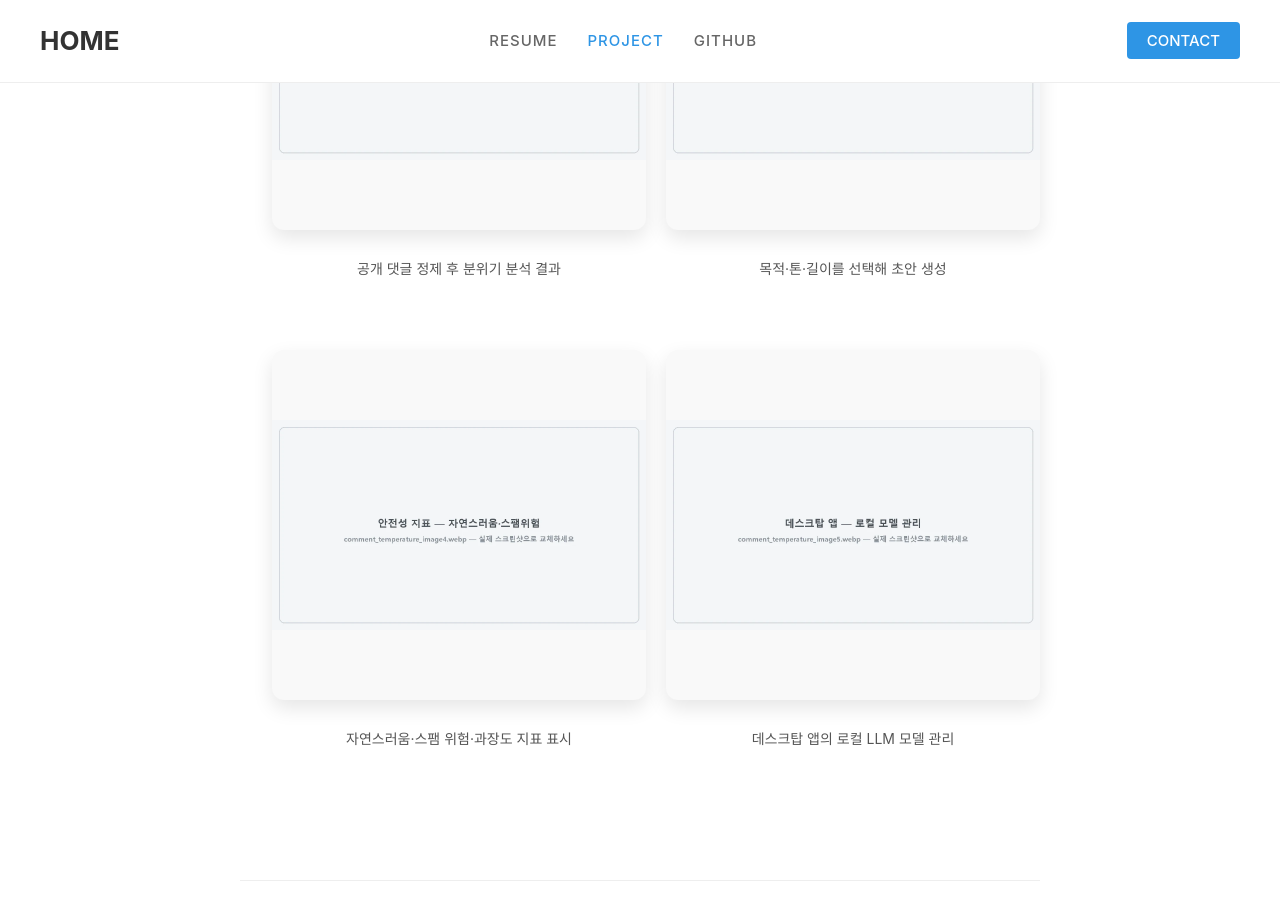
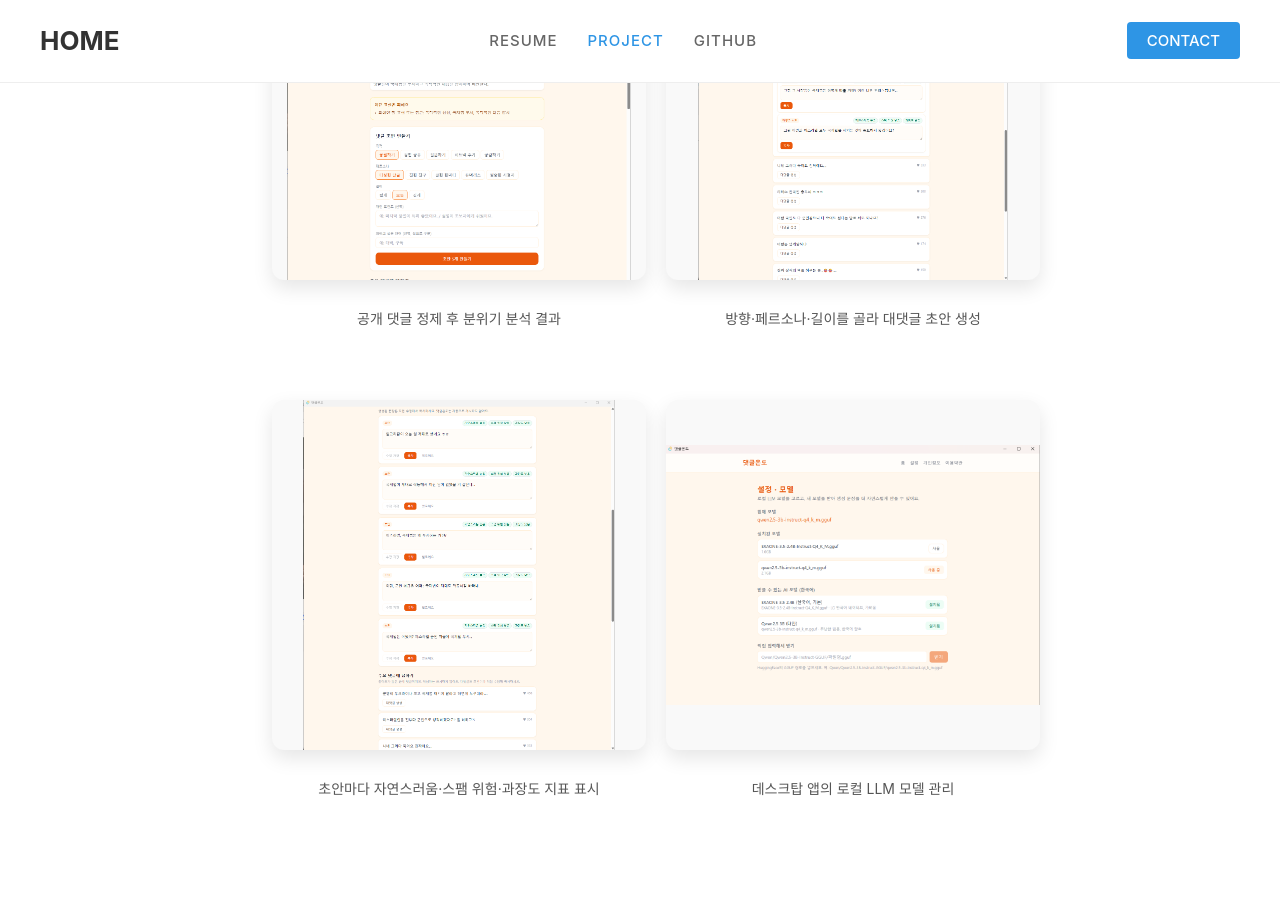
Before and after one commit to aquhm/aquhm.github.io, a Jekyll site: the page built from portfolio/comment_temperature.md, in a window 1280 px wide and 900 px high, scrolled down 4283 px. Built offline with Jekyll 4.4.1, drawn with Linux system fonts in a browser that asks for light colours.

Commit message:
댓글온도 스크린샷을 실제 화면으로 교체
placeholder 5장을 실제 앱 화면(메인·분석 결과·대댓글 생성·안전성
지표·모델 관리)으로 교체하고, 이미지 치수와 캡션을 화면에 맞게 갱신.

Co-Authored-By: Claude Fable 5 <noreply@anthropic.com>

```diff
--- a/portfolio/comment_temperature.md
+++ b/portfolio/comment_temperature.md
@@ -11,7 +11,7 @@ image: /images/portfolio/comment_temperature_image1.webp
 </div>
 
 <div class="portfolio-main-image">
-  <img src="{{ '/images/portfolio/comment_temperature_image1.webp' | relative_url }}" alt="댓글온도 메인 화면" width="1280" height="720" fetchpriority="high" decoding="async">
+  <img src="{{ '/images/portfolio/comment_temperature_image1.webp' | relative_url }}" alt="댓글온도 메인 화면" width="1228" height="1387" fetchpriority="high" decoding="async">
 </div>
 
 <div class="project-section">
@@ -136,19 +136,19 @@ image: /images/portfolio/comment_temperature_image1.webp
     <h3>기능 스크린샷</h3>
     <div class="gallery-grid">
       <div class="gallery-item">
-        <img src="{{ '/images/portfolio/comment_temperature_image2.webp' | relative_url }}" alt="댓글 분위기 분석 결과" width="1280" height="720" loading="lazy" decoding="async">
+        <img src="{{ '/images/portfolio/comment_temperature_image2.webp' | relative_url }}" alt="댓글 분위기 분석 결과" width="1230" height="1249" loading="lazy" decoding="async">
         <p>공개 댓글 정제 후 분위기 분석 결과</p>
       </div>
       <div class="gallery-item">
-        <img src="{{ '/images/portfolio/comment_temperature_image3.webp' | relative_url }}" alt="댓글 초안 스튜디오" width="1280" height="720" loading="lazy" decoding="async">
-        <p>목적·톤·길이를 선택해 초안 생성</p>
+        <img src="{{ '/images/portfolio/comment_temperature_image3.webp' | relative_url }}" alt="대댓글 초안 생성" width="1231" height="1391" loading="lazy" decoding="async">
+        <p>방향·페르소나·길이를 골라 대댓글 초안 생성</p>
       </div>
       <div class="gallery-item">
-        <img src="{{ '/images/portfolio/comment_temperature_image4.webp' | relative_url }}" alt="안전성 지표 표시" width="1280" height="720" loading="lazy" decoding="async">
-        <p>자연스러움·스팸 위험·과장도 지표 표시</p>
+        <img src="{{ '/images/portfolio/comment_temperature_image4.webp' | relative_url }}" alt="안전성 지표가 붙은 초안 목록" width="1231" height="1385" loading="lazy" decoding="async">
+        <p>초안마다 자연스러움·스팸 위험·과장도 지표 표시</p>
       </div>
       <div class="gallery-item">
-        <img src="{{ '/images/portfolio/comment_temperature_image5.webp' | relative_url }}" alt="데스크탑 앱 모델 관리" width="1280" height="720" loading="lazy" decoding="async">
+        <img src="{{ '/images/portfolio/comment_temperature_image5.webp' | relative_url }}" alt="데스크탑 앱 모델 관리" width="1226" height="854" loading="lazy" decoding="async">
         <p>데스크탑 앱의 로컬 LLM 모델 관리</p>
       </div>
     </div>
```
Also changed, not shown: portfolio.md (+1 -1 lines), images/portfolio/comment_temperature_image1.webp, images/portfolio/comment_temperature_image2.webp, images/portfolio/comment_temperature_image3.webp, images/portfolio/comment_temperature_image4.webp, images/portfolio/comment_temperature_image5.webp.
